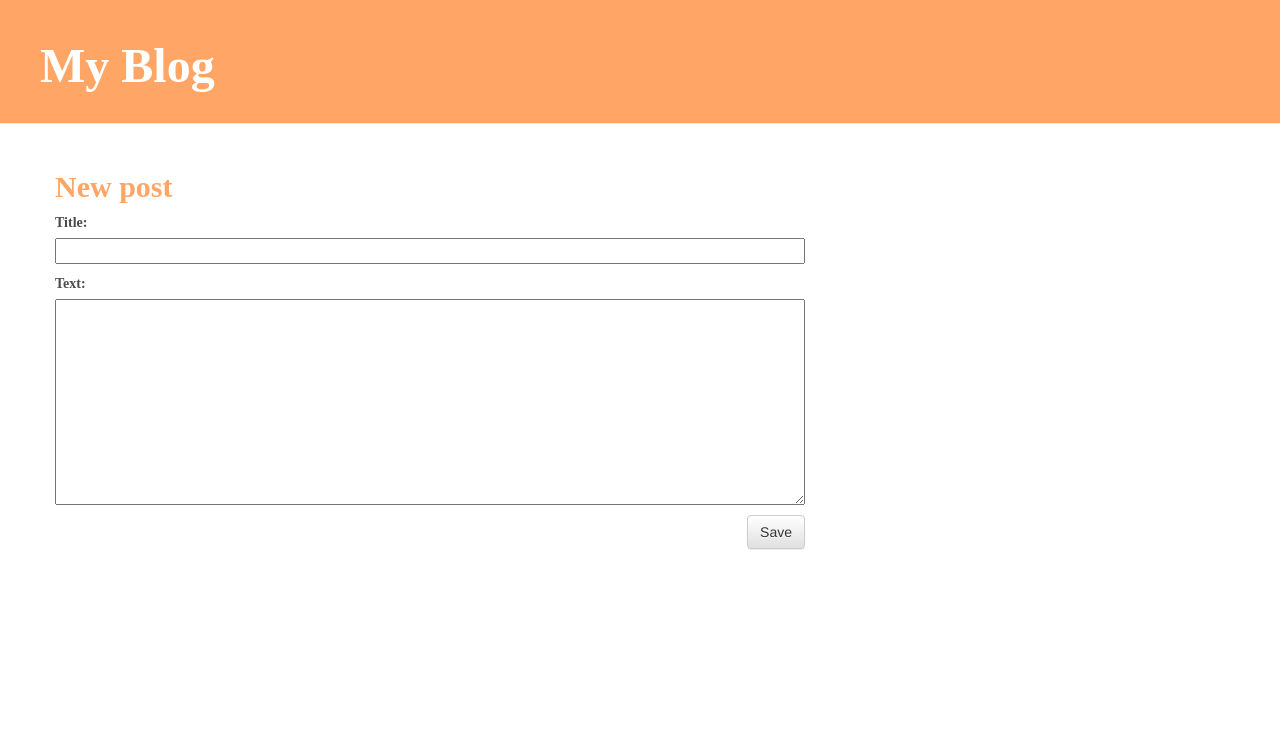
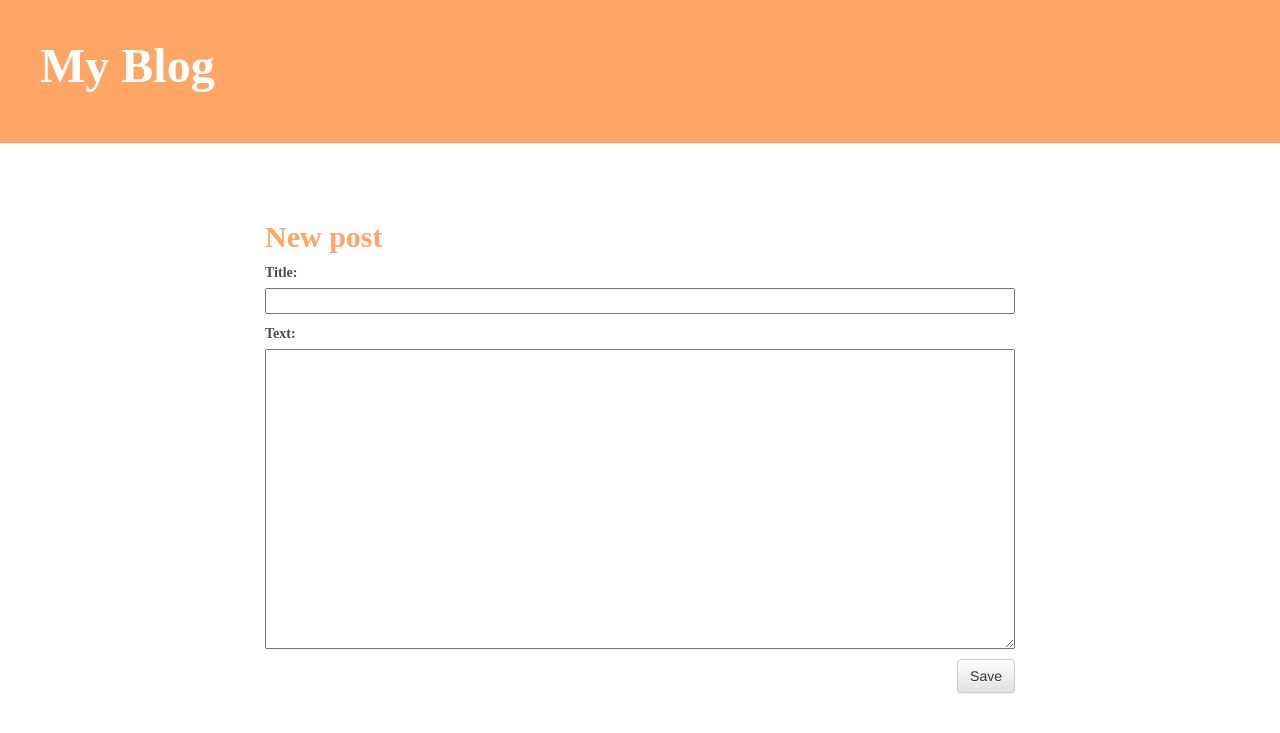
Before and after one commit to yoku-094/practice_python, a Django app: page /post/new/ in a window 1280 px wide. Shown: the top 733 px of the page. Run offline with Django 3.2, Linux system fonts and the light colour scheme; some libraries are stand-ins or nearby versions; some web fonts are replaced.

Commit message:
レイアウト修正他

```diff
--- a/blog/forms.py
+++ b/blog/forms.py
@@ -7,3 +7,8 @@ class PostForm(forms.ModelForm):
     class Meta:
         model = Post
         fields = ('title', 'text',)
+        widgets = {
+            'text': forms.Textarea(attrs={
+                'class': 'custom-textarea',  # ← ここでクラス指定
+            }),
+        }
--- a/blog/static/css/blog.css
+++ b/blog/static/css/blog.css
@@ -3,6 +3,9 @@ body {
 }
 
 .page-header {
+  display: flex;
+  justify-content: space-between;
+  align-items: center;
   background-color: #ffa666;
   margin-top: 0;
   padding: 20px 20px 20px 40px;
@@ -15,18 +18,19 @@ body {
 .page-header h1 a,
 .page-header h1 a:visited,
 .page-header h1 a:active {
+  display: block;
+  padding-bottom: 10px;
   color: #ffffff;
   font-size: 36pt;
   text-decoration: none;
 }
 
-.page-header span {
-  line-height: 2;
+.content {
+  padding-top: 200px;
 }
-
-.content {
-  margin-left: 40px;
-  padding-top: 150px;
+.center-row {
+  display: flex;
+  justify-content: center;
 }
 
 h1,
@@ -60,6 +64,9 @@ p {
 .post-form input {
   width: 100%;
 }
+.custom-textarea {
+  height: 300px;
+}
 
 .top-menu,
 .top-menu:hover,
--- a/blog/templates/blog/base.html
+++ b/blog/templates/blog/base.html
@@ -1,7 +1,7 @@
 {% load static %}
 <html>
   <head>
-    <title>Django Girls blog</title>
+    <title>DG_MyBlog</title>
     <link
       rel="stylesheet"
       href="//maxcdn.bootstrapcdn.com/bootstrap/3.2.0/css/bootstrap.min.css"
@@ -18,7 +18,9 @@
   </head>
   <body>
     <div class="page-header">
+      <h1><a href="/">My Blog</a></h1>
       {# 管理者ログイン済の時のみ表示 #} {% if user.is_authenticated %}
+      <div class="header-menu">
         <!-- 記事追加アイコン -->
         <a href="{% url 'post_new' %}" class="top-menu">
           <span class="glyphicon glyphicon-plus"></span>
@@ -27,11 +29,11 @@
         <a href="{% url 'post_draft_list' %}" class="top-menu">
           <span class="glyphicon glyphicon-edit"></span>
         </a>
+      </div>
       {% endif %}
-      <h1><a href="/">My Blog</a></h1>
     </div>
     <div class="content container">
-      <div class="row">
+      <div class="row center-row">
         <div class="col-md-8">{% block content %} {% endblock %}</div>
       </div>
     </div>
```
Lines whose indentation alone changed are shown as unchanged.
